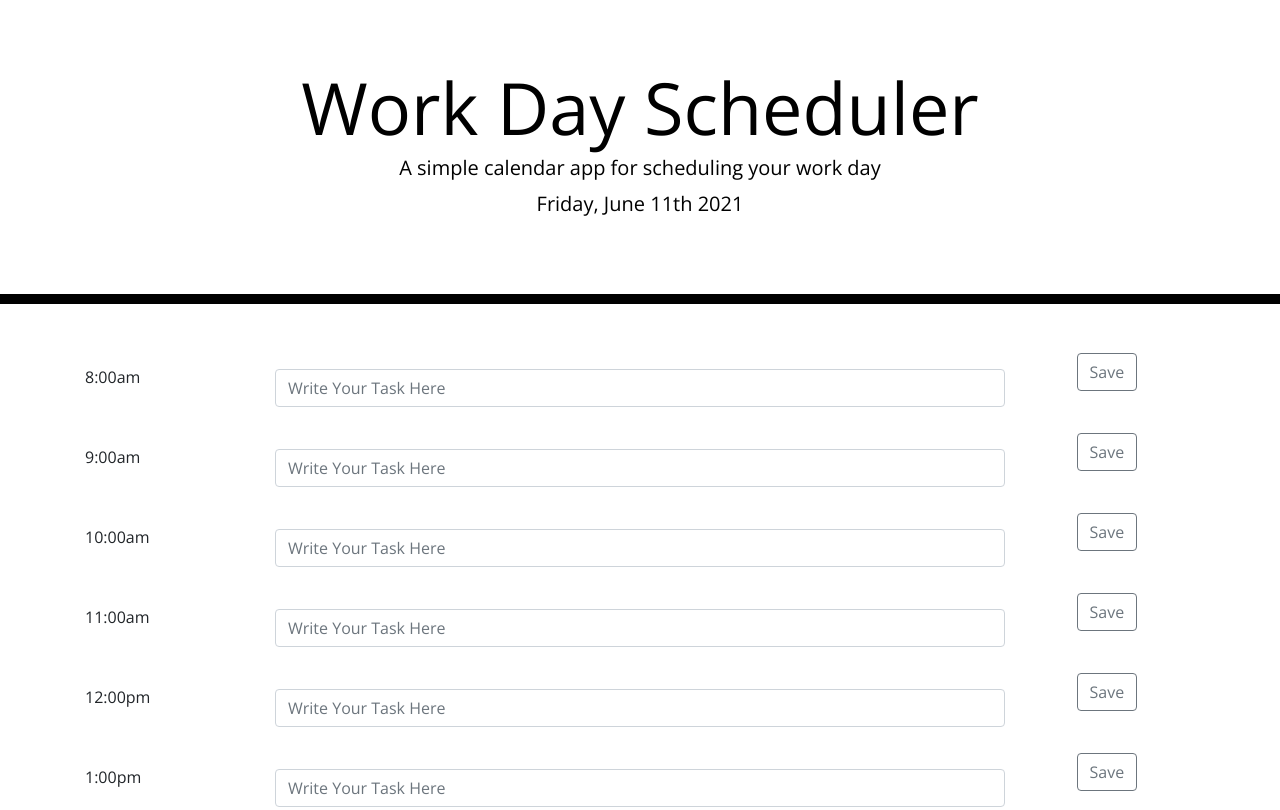
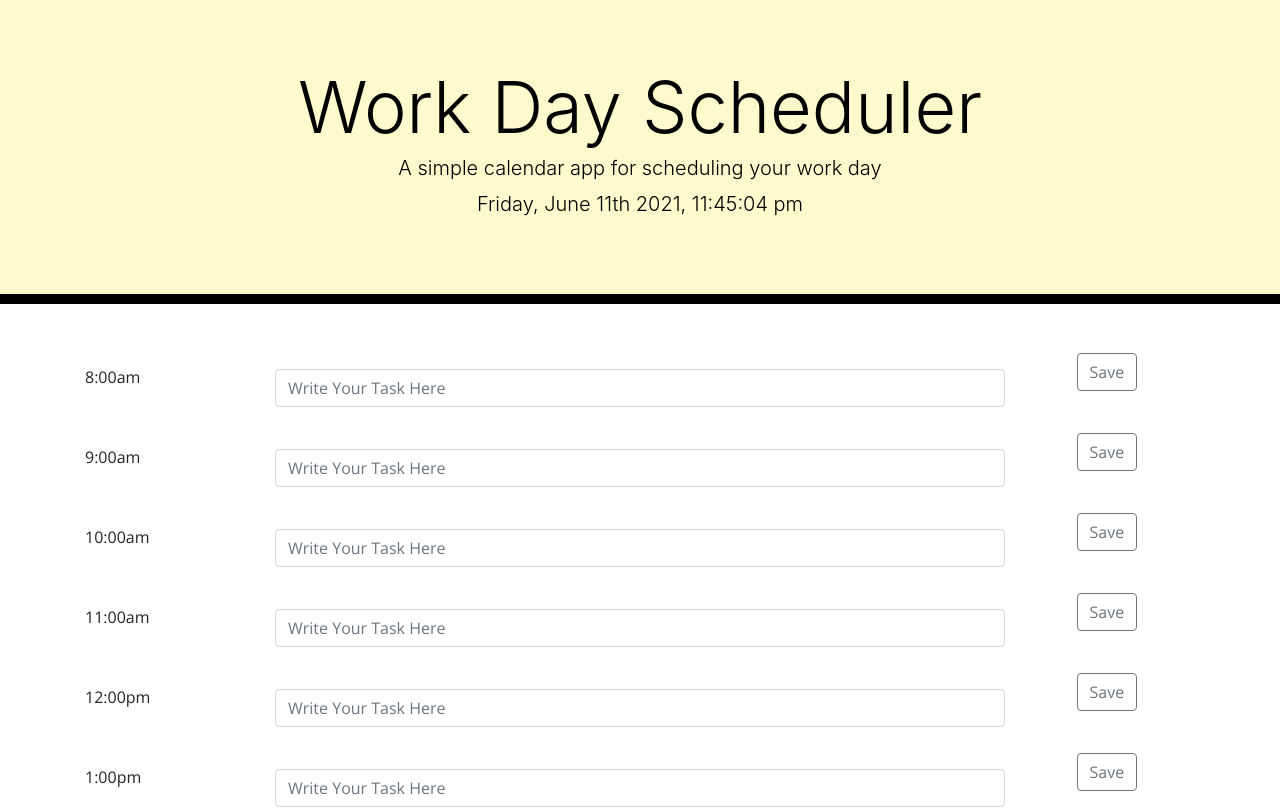
Before and after one commit to sushistarlove/purple-day-planner, a plain HTML site: page index.html in a window 1280 px wide. Shown: the top 810 px of the page. Drawn offline with nearby package versions, Linux system fonts and the light colour scheme.

Commit message:
Changed jumbotron color

```diff
--- a/script.js
+++ b/script.js
@@ -1,5 +1,5 @@
-var today = moment();
-$("#currentDay").text(today.format("dddd, MMMM Do YYYY"));
+var now = moment();
+$("#currentDay").text(now.format("dddd, MMMM Do YYYY, h:mm:ss a"));
 
 //When I click save, I capture the value of the input field
 //When I click save, (See dom traversal)
--- a/style.css
+++ b/style.css
@@ -17,6 +17,8 @@ body {
     text-align: center;
     background-color: transparent;
     color: black;
+    background-color: lemonchiffon;
+    font-family: -apple-system, BlinkMacSystemFont, 'Segoe UI', Roboto, Oxygen, Ubuntu, Cantarell, 'Open Sans', 'Helvetica Neue', sans-serif;
     border-radius: 0;
     border-bottom: 10px solid black;
   }
@@ -26,6 +28,7 @@ body {
   }
 
   .time-block {
+
     text-align: center;
     border-radius: 15px;
   }
```
